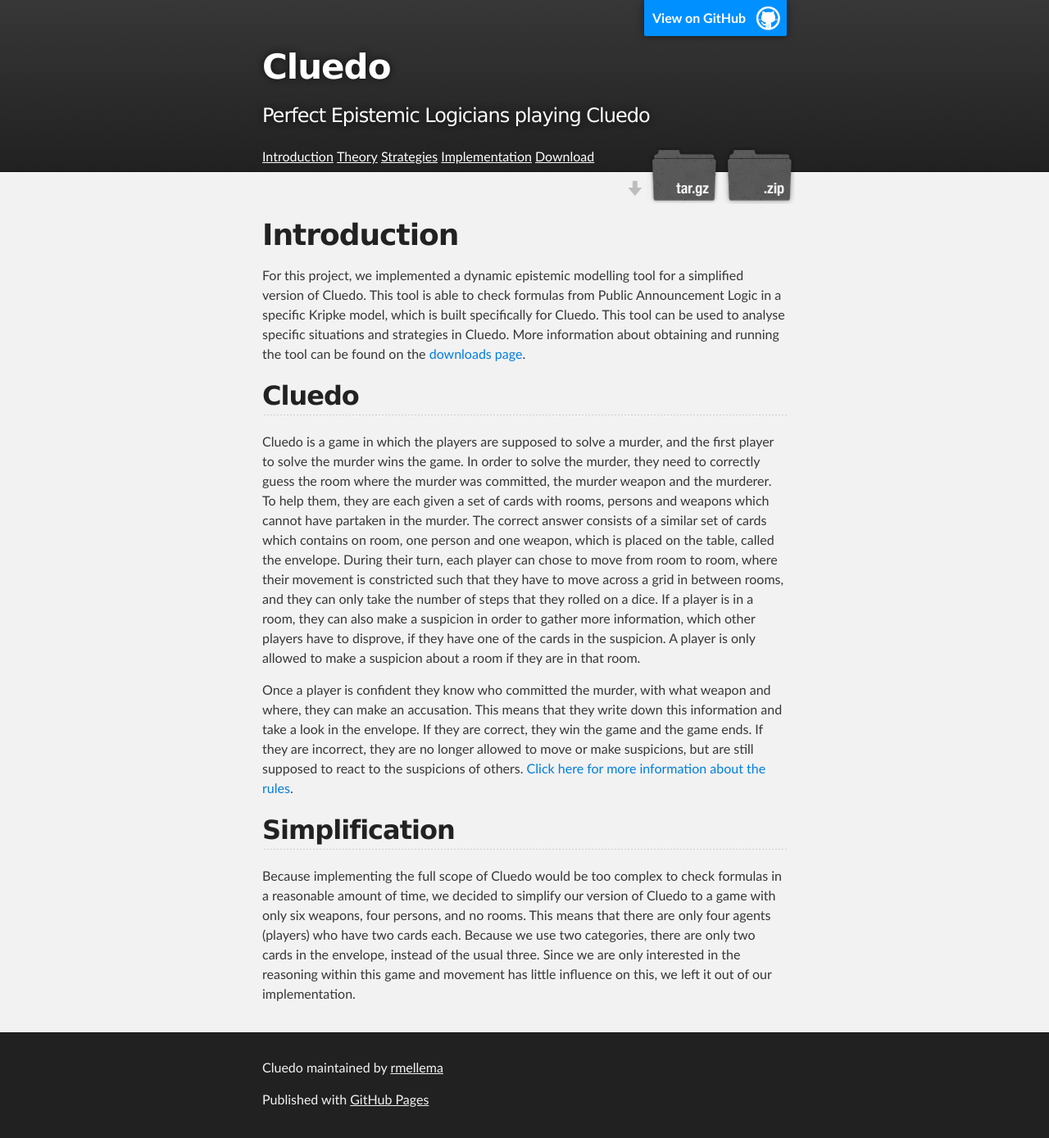
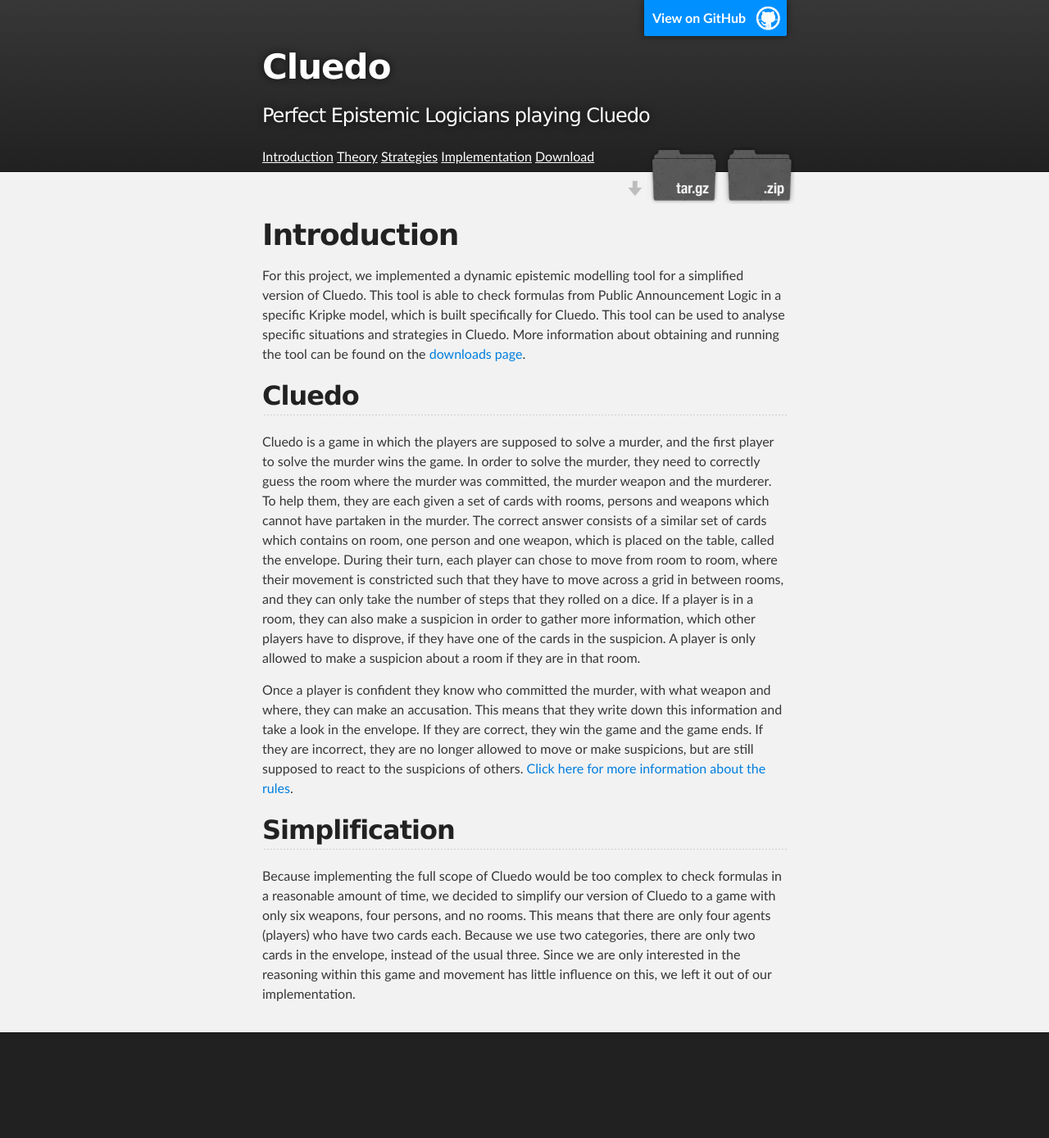
Before and after one commit to rmellema/Cluedo, a Jekyll site: the page built from index.html, in a window 1280 px wide. Shown: the whole page at 82% size. Built offline with Jekyll 4.4.1, drawn with Linux system fonts in a browser that asks for light colours; after the commit the page ends 1301 px from its top, so only the background shows below that.

Commit message:
Removed some text from the footer

```diff
--- a/_layouts/default.html
+++ b/_layouts/default.html
@@ -52,9 +52,6 @@
     <!-- FOOTER  -->
     <div id="footer_wrap" class="outer">
       <footer class="inner">
-        <p class="copyright">Cluedo maintained by <a href="https://github.com/rmellema">rmellema</a></p>
-        <p>Published with <a href="https://pages.github.com">GitHub
-          Pages</a></p>
       </footer>
     </div>
 
```
